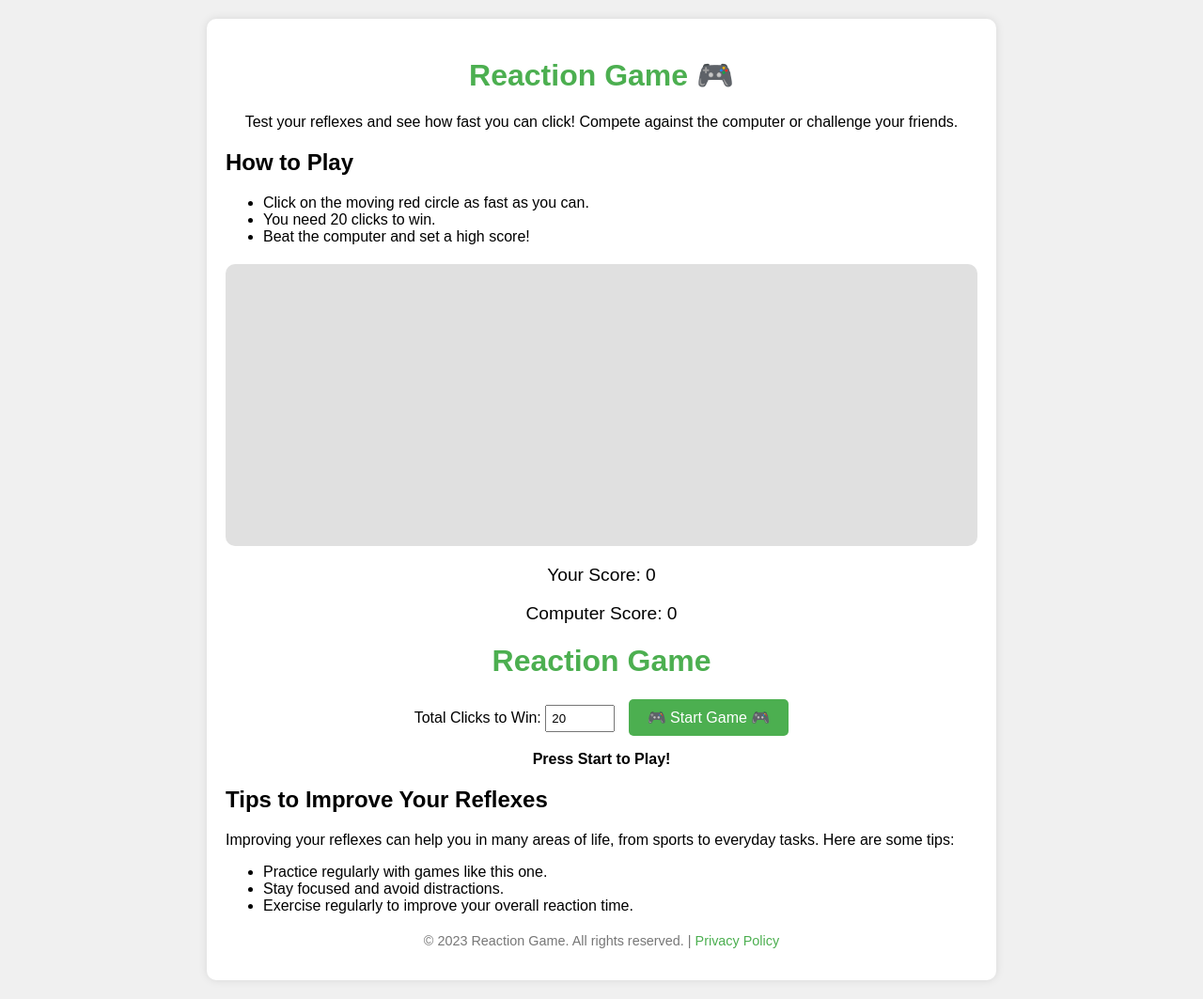
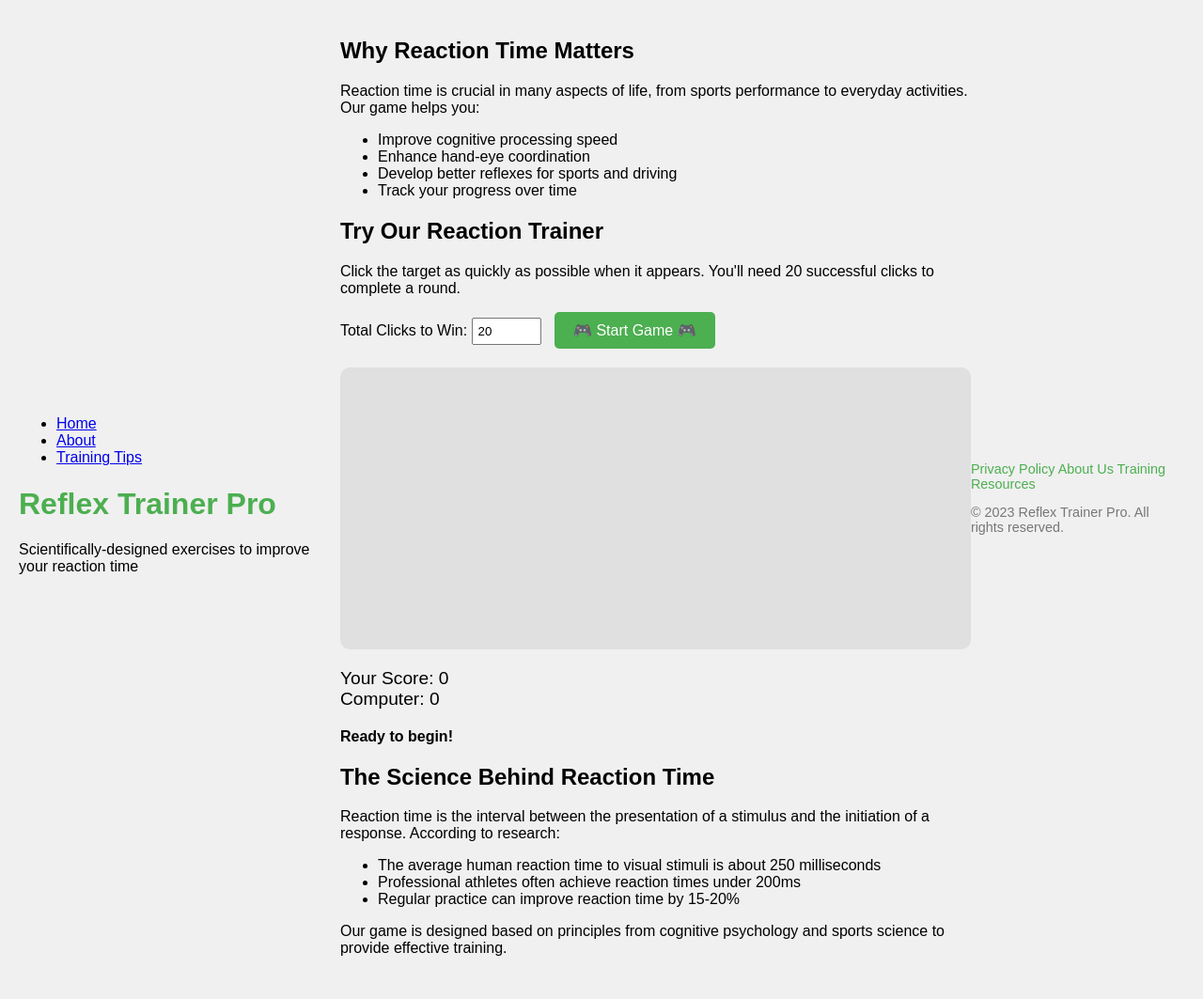
Before and after one commit to saurabh1131k/reaction-game, a plain HTML site: page index.html in a window 1280 px wide. Shown: the whole page at 94% size. Drawn offline with Linux system fonts and the light colour scheme.

Commit message:
Update index.html

```diff
--- a/index.html
+++ b/index.html
@@ -3,73 +3,86 @@
 <head>
     <meta charset="UTF-8">
     <meta name="viewport" content="width=device-width, initial-scale=1.0">
-  <title>Reaction Game - Test Your Reflexes!</title>
-  <meta name="description" content="Play the Reaction Game and test your reflexes! Click on the moving objects faster than your opponent to win. Fun and challenging for all ages.">
+    <meta name="description" content="Improve your reaction time with our scientifically-designed reaction game. Train your reflexes with fun challenges and track your progress.">
+    <title>Reflex Trainer Pro - Improve Your Reaction Time</title>
     <link rel="stylesheet" href="style.css">
-  <!-- AdSense Code -->
-  <script async src="https://pagead2.googlesyndication.com/pagead/js/adsbygoogle.js?client=ca-pub-4941768679146334"
-     crossorigin="anonymous"></script>
+    <!-- AdSense Code (only add after approval) -->
+    <!-- <script async src="https://pagead2.googlesyndication.com/pagead/js/adsbygoogle.js?client=ca-pub-YOUR_CLIENT_ID" crossorigin="anonymous"></script> -->
 </head>
 <body>
-  <div id="game-container">
-    <h1>Reaction Game 🎮</h1>
-    <p>Test your reflexes and see how fast you can click! Compete against the computer or challenge your friends.</p>
+    <header>
+        <nav>
+            <ul>
+                <li><a href="index.html" class="active">Home</a></li>
+                <li><a href="about.html">About</a></li>
+                <li><a href="training.html">Training Tips</a></li>
+            </ul>
+        </nav>
+        <h1>Reflex Trainer Pro</h1>
+        <p class="tagline">Scientifically-designed exercises to improve your reaction time</p>
+    </header>
 
-    <!-- Game Instructions -->
-    <div id="instructions">
-      <h2>How to Play</h2>
+    <main>
+        <section class="intro">
+            <h2>Why Reaction Time Matters</h2>
+            <p>Reaction time is crucial in many aspects of life, from sports performance to everyday activities. Our game helps you:</p>
             <ul>
-        <li>Click on the moving red circle as fast as you can.</li>
-        <li>You need <span id="total-clicks-display">20</span> clicks to win.</li>
-        <li>Beat the computer and set a high score!</li>
+                <li>Improve cognitive processing speed</li>
+                <li>Enhance hand-eye coordination</li>
+                <li>Develop better reflexes for sports and driving</li>
+                <li>Track your progress over time</li>
             </ul>
-    </div>
+        </section>
 
-    <!-- Game Area -->
-    <div id="game-area">
-      <div id="target" class="target"></div>
-    </div>
-
-    <!-- Scoreboard -->
-    <div id="scoreboard">
-      <p>Your Score: <span id="your-score">0</span></p>
-      <p>Computer Score: <span id="opponent-score">0</span></p>
-    </div>
-    <h1>Reaction Game</h1>
+        <section class="game-section">
+            <h2>Try Our Reaction Trainer</h2>
+            <div class="game-container">
+                <div class="game-info">
+                    <p>Click the target as quickly as possible when it appears. You'll need <span id="total-clicks-display">20</span> successful clicks to complete a round.</p>
                     <div id="start-menu">
                         <label for="total-clicks">Total Clicks to Win:</label>
                         <input type="number" id="total-clicks" value="20" min="1">
                         <button id="start-button">🎮 Start Game 🎮</button>
                     </div>
-    <p id="game-status">Press Start to Play!</p>
+                </div>
+                <div id="game-area">
+                    <div id="target" class="target"></div>
+                </div>
+                <div id="scoreboard">
+                    <div class="score">
+                        <span>Your Score:</span>
+                        <span id="your-score">0</span>
+                    </div>
+                    <div class="score">
+                        <span>Computer:</span>
+                        <span id="opponent-score">0</span>
+                    </div>
+                </div>
+                <div id="game-status">Ready to begin!</div>
+            </div>
+        </section>
 
-    <!-- Blog-like Section -->
-    <div id="blog-section">
-      <h2>Tips to Improve Your Reflexes</h2>
-      <p>Improving your reflexes can help you in many areas of life, from sports to everyday tasks. Here are some tips:</p>
+        <section class="science">
+            <h2>The Science Behind Reaction Time</h2>
+            <p>Reaction time is the interval between the presentation of a stimulus and the initiation of a response. According to research:</p>
             <ul>
-        <li>Practice regularly with games like this one.</li>
-        <li>Stay focused and avoid distractions.</li>
-        <li>Exercise regularly to improve your overall reaction time.</li>
+                <li>The average human reaction time to visual stimuli is about 250 milliseconds</li>
+                <li>Professional athletes often achieve reaction times under 200ms</li>
+                <li>Regular practice can improve reaction time by 15-20%</li>
             </ul>
+            <p>Our game is designed based on principles from cognitive psychology and sports science to provide effective training.</p>
+        </section>
+    </main>
+
+    <footer>
+        <div class="footer-links">
+            <a href="privacy-policy.html">Privacy Policy</a>
+            <a href="about.html">About Us</a>
+            <a href="training.html">Training Resources</a>
         </div>
+        <p>&copy; 2023 Reflex Trainer Pro. All rights reserved.</p>
+    </footer>
 
-    <!-- Footer -->
-    <footer>
-      <p>© 2023 Reaction Game. All rights reserved. | <a href="privacy-policy.html">Privacy Policy</a></p>
-    </footer>
-  </div>
-
-  <!-- AdSense Ad Unit -->
-  <ins class="adsbygoogle"
-       style="display:block"
-       data-ad-client="ca-pub-4941768679146334"
-       data-ad-slot="9456006006"
-       data-ad-format="auto"
-       data-full-width-responsive="true"></ins>
-  <script>
-    (adsbygoogle = window.adsbygoogle || []).push({});
-  </script>
     <!-- Winner Popup Modal -->
     <div id="winner-popup" class="modal">
         <div class="modal-content">
```
Lines whose indentation alone changed are shown as unchanged.
